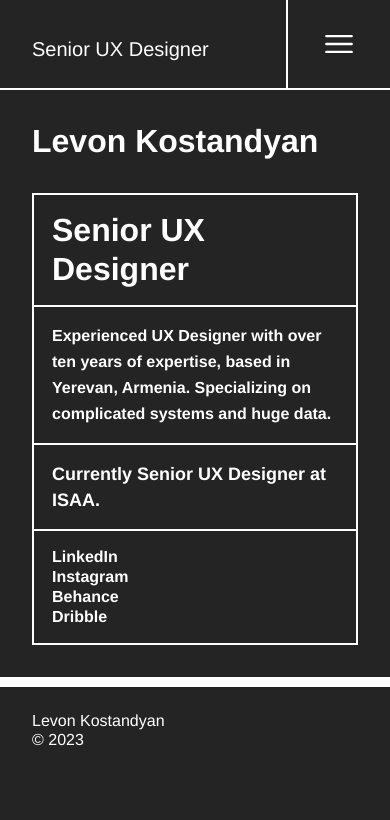
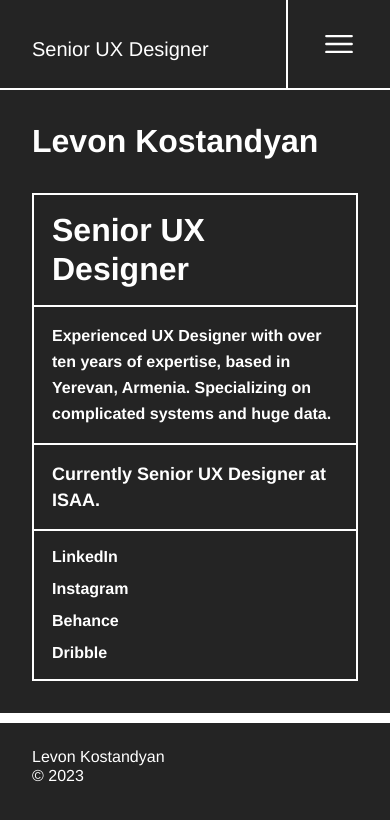
Before and after one commit to nikolozi-chikhladze/levon-cv-2, a React (Vite) app: page / in a window 390 px wide. Shown: the top 820 px of the page. Built offline with nearby package versions, Linux system fonts and the light colour scheme.

Commit message:
Add mobile menu

```diff
--- a/src/components/header/Header.jsx
+++ b/src/components/header/Header.jsx
@@ -1,16 +1,24 @@
 import HeaderStyles from "./Header.styles.jsx";
 import BurgerIcon from '/src/assets/menu-burger.svg?react'
+import CloseIcon from '/src/assets/menu-close.svg?react'
+import {memo, useContext, useState} from "react";
+import {CommonContext} from "../../state/Common.context.jsx";
 
-const {HeaderContainer, HeaderTitle, HeaderMenuContainer, HeaderMenuButton} = HeaderStyles;
-export const Header = () => {
+const {HeaderContainer, HeaderTitle, HeaderMenuButton} = HeaderStyles;
+export const Header = memo( () => {
+    const {isHeaderOpen, toggleHeader} = useContext(CommonContext)
+
     return (
         <HeaderContainer>
             <HeaderTitle>Senior UX Designer</HeaderTitle>
-            <HeaderMenuButton>
-                <BurgerIcon height={38} width={38} fill={'#fff'} />
+            <HeaderMenuButton onClick={() => toggleHeader()}>
+                {isHeaderOpen ?
+                    <CloseIcon height={38} width={38} fill={'#fff'} /> :
+                    <BurgerIcon height={38} width={38} fill={'#fff'} />
+                }
             </HeaderMenuButton>
         </HeaderContainer>
     )
-}
+})
 
 export default Header;
--- a/src/components/header/Header.styles.jsx
+++ b/src/components/header/Header.styles.jsx
@@ -6,6 +6,7 @@ const HeaderContainer = styled.header`
   align-items: center;
   justify-content: space-between;
   border-bottom: 2px solid #fff;
+  position: relative;
 
 `;
 
@@ -28,16 +29,15 @@ const HeaderMenuButton = styled.div`
     border-left: 2px solid #fff;
 
 
+
     @media (max-width: 480px) {
       padding: 25px 32px;
     }
 `;
 
-const HeaderMenuContainer = styled.div``;
 
 export default {
     HeaderContainer,
     HeaderTitle,
     HeaderMenuButton,
-    HeaderMenuContainer
 }
--- /dev/null
+++ b/src/components/mobileMenu/MobileMenu.jsx
@@ -0,0 +1,42 @@
+import React, {useCallback, useContext} from 'react'
+import {Container} from "../shared/Container.jsx";
+import {Box} from "../shared/Box.jsx";
+import {MobileMenuText} from "./MobileMenu.styles.jsx";
+import {SocialsContainer, SocialsText} from "../shared/Socials.jsx";
+import {Link, redirect, useNavigate} from "react-router-dom";
+import {CommonContext} from "../../state/Common.context.jsx";
+
+export const MobileMenu = () => {
+    const navigate = useNavigate();
+    const {toggleHeader} = useContext(CommonContext)
+
+    const navigateTo = useCallback((route) => () => {
+        toggleHeader();
+        navigate(route);
+    }, [navigate]);
+
+    return (
+        <Container>
+            <Box onClick={navigateTo("/")}>
+                <MobileMenuText>Home</MobileMenuText>
+            </Box>
+            <Box onClick={navigateTo("/about")}>
+                <MobileMenuText>About</MobileMenuText>
+            </Box>
+            <Box onClick={navigateTo("/works")}>
+                <MobileMenuText>Works</MobileMenuText>
+            </Box>
+            <Box onClick={navigateTo("/contact")}>
+                <MobileMenuText>Contact</MobileMenuText>
+            </Box>
+            <Box>
+                <SocialsContainer>
+                    <SocialsText>LinkedIn</SocialsText>
+                    <SocialsText>Instagram</SocialsText>
+                    <SocialsText>Behance</SocialsText>
+                    <SocialsText>Dribble</SocialsText>
+                </SocialsContainer>
+            </Box>
+        </Container>
+    )
+}
--- /dev/null
+++ b/src/components/mobileMenu/MobileMenu.styles.jsx
@@ -0,0 +1,12 @@
+import styled from "styled-components";
+
+export const MobileMenuText = styled.p`
+  font-family: "Helvetica Neue", serif;
+  color: #fff;
+  font-weight: bold;
+
+  @media (max-width: 480px) {
+    font-size: 20px;
+    line-height: 24px;
+  }
+`;
--- /dev/null
+++ b/src/components/shared/Background.jsx
@@ -0,0 +1,2 @@
+// eslint-disable-next-line react/prop-types
+export const Background = ({children}) => <div style={{backgroundColor: '#242424', minHeight: "100vh"}}>{children}</div>;
--- /dev/null
+++ b/src/components/shared/Box.jsx
@@ -0,0 +1,11 @@
+import styled from "styled-components";
+
+export const Box = styled.div`
+  padding: 16px 18px;
+  border: 2px solid #fff;
+  border-bottom: none;
+
+  &:last-child {
+    border-bottom: 2px solid #fff;
+  }
+`
--- /dev/null
+++ b/src/components/shared/Container.jsx
@@ -0,0 +1,7 @@
+import styled from "styled-components";
+
+export const Container = styled.div`
+  @media (max-width: 480px) {
+    padding: 32px;
+  }
+`;
--- /dev/null
+++ b/src/components/shared/Socials.jsx
@@ -0,0 +1,19 @@
+import styled from "styled-components";
+
+export const SocialsContainer = styled.div``;
+
+export const SocialsText = styled.p`
+  font-family: "Helvetica Neue",serif;
+  font-weight: bold;
+  color: #fff;
+
+  @media (max-width: 480px) {
+    font-size: 16px;
+    line-height: 20px;
+    margin-bottom: 12px;
+
+    &:last-child {
+      margin-bottom: 0px;
+    }
+  };
+`;
--- a/src/main.jsx
+++ b/src/main.jsx
@@ -1,21 +1,45 @@
-import React from "react";
+import React, {useState} from "react";
 import ReactDOM from "react-dom/client";
 import {createBrowserRouter, RouterProvider} from "react-router-dom";
 import HomeScreen from "./screens/Home.screen.jsx";
 import './reset.css';
+import {CommonContextProvider} from "./state/Common.context.jsx";
 
 
 const router = createBrowserRouter([
     {
         path: "/",
         element: <HomeScreen />
-    }
+    },
+    {
+        path: "/about",
+        element: <div>About page</div>
+    },
+    {
+        path: "/works",
+        element: <div>Works page</div>
+    },
+    {
+        path: "/contact",
+        element: <div>Contact page</div>
+    },
 ])
+
+const App = () => {
+    const [isHeaderOpen, setIsHeaderOpen] = useState(false);
+
+    return (
+            <CommonContextProvider value={{
+                isHeaderOpen,
+                toggleHeader: () => setIsHeaderOpen(lastProp => !lastProp)
+            }}>
+                    <RouterProvider router={router}/>
+            </CommonContextProvider>
+    )
+}
 
 ReactDOM.createRoot(document.getElementById("root")).render(
   <React.StrictMode>
-    <RouterProvider router={router}/>
+    <App />
   </React.StrictMode>
 );
-
-export const Background = ({children}) => <div style={{backgroundColor: '#242424', minHeight: "100vh"}}>{children}</div>;
--- a/src/screens/Home.screen.jsx
+++ b/src/screens/Home.screen.jsx
@@ -1,43 +1,49 @@
 import Header from "../components/header/Header.jsx";
 import {
-    HomeTextSocial,
     HomeTitle,
     HomeTextPosition,
     HomeTextSummary,
-    HomeContainer,
-    HomeSocialsContainer,
-    HomeBox,
     HomeTitleContainer
 } from "./Home.styles.jsx";
 import {Footer} from "../components/footer/Footer.jsx";
-import {Background} from "../main.jsx";
+import {Background} from "../components/shared/Background.jsx";
+import {useContext} from "react";
+import {CommonContext} from "../state/Common.context.jsx";
+import {Box} from "../components/shared/Box.jsx";
+import {Container} from "../components/shared/Container.jsx";
+import {MobileMenu} from "../components/mobileMenu/MobileMenu.jsx";
+import {SocialsContainer, SocialsText} from "../components/shared/Socials.jsx";
 
 const HomeScreen = () => {
+    const {isHeaderOpen} = useContext(CommonContext)
     return (
         <Background>
             <Header />
-            <HomeContainer>
+            {!isHeaderOpen ?
+                <Container>
                     <HomeTitleContainer>
                         <HomeTitle>Levon Kostandyan</HomeTitle>
                     </HomeTitleContainer>
-                <HomeBox>
+                    <Box>
                         <HomeTitle>Senior UX Designer</HomeTitle>
-                </HomeBox>
-                <HomeBox>
+                    </Box>
+                    <Box>
                         <HomeTextSummary>Experienced UX Designer with over ten years of expertise, based in Yerevan, Armenia. Specializing on complicated systems and huge data.</HomeTextSummary>
-                </HomeBox>
-                <HomeBox>
+                    </Box>
+                    <Box>
                         <HomeTextPosition>Currently Senior UX Designer at ISAA.</HomeTextPosition>
-                </HomeBox>
-                <HomeBox>
-                    <HomeSocialsContainer>
-                        <HomeTextSocial>LinkedIn</HomeTextSocial>
-                        <HomeTextSocial>Instagram</HomeTextSocial>
-                        <HomeTextSocial>Behance</HomeTextSocial>
-                        <HomeTextSocial>Dribble</HomeTextSocial>
-                    </HomeSocialsContainer>
-                </HomeBox>
-            </HomeContainer>
+                    </Box>
+                    <Box>
+                        <SocialsContainer>
+                            <SocialsText>LinkedIn</SocialsText>
+                            <SocialsText>Instagram</SocialsText>
+                            <SocialsText>Behance</SocialsText>
+                            <SocialsText>Dribble</SocialsText>
+                        </SocialsContainer>
+                    </Box>
+                </Container> :
+                <MobileMenu />
+            }
             <Footer />
         </Background>
     )
--- a/src/screens/Home.styles.jsx
+++ b/src/screens/Home.styles.jsx
@@ -17,11 +17,7 @@ export const HomeTitleContainer = styled.div`
   }
 `;
 
-export const HomeContainer = styled.div`
-  @media (max-width: 480px) {
-    padding: 32px;
-  }
-`;
+
 
 export const HomeTextSummary = styled.p`
   font-family: "Helvetica Neue",serif;
@@ -34,15 +30,7 @@ export const HomeTextSummary = styled.p`
   }
 `;
 
-export const HomeBox = styled.div`
-  padding: 16px 18px;
-  border: 2px solid #fff;
-  border-bottom: none;
 
-  &:last-child {
-    border-bottom: 2px solid #fff;
-  }
-`
 
 export const HomeTextPosition = styled.p`
   font-family: "Helvetica Neue",serif;
@@ -54,17 +42,3 @@ export const HomeTextPosition = styled.p`
     line-height: 26px;
   };
 `;
-
-
-export const HomeSocialsContainer = styled.div``;
-
-export const HomeTextSocial = styled.p`
-  font-family: "Helvetica Neue",serif;
-  font-weight: bold;
-  color: #fff;
-
-  @media (max-width: 480px) {
-    font-size: 16px;
-    line-height: 20px;
-  };
-`;
--- /dev/null
+++ b/src/state/Common.context.jsx
@@ -0,0 +1,8 @@
+import {createContext} from "react";
+
+export const CommonContext = createContext({
+    isHeaderOpen: null,
+    toggleHeader: () => null
+});
+
+export const CommonContextProvider = CommonContext.Provider;
```
Also changed, not shown: src/assets/menu-close.svg (added). Lines whose indentation alone changed are shown as unchanged.
